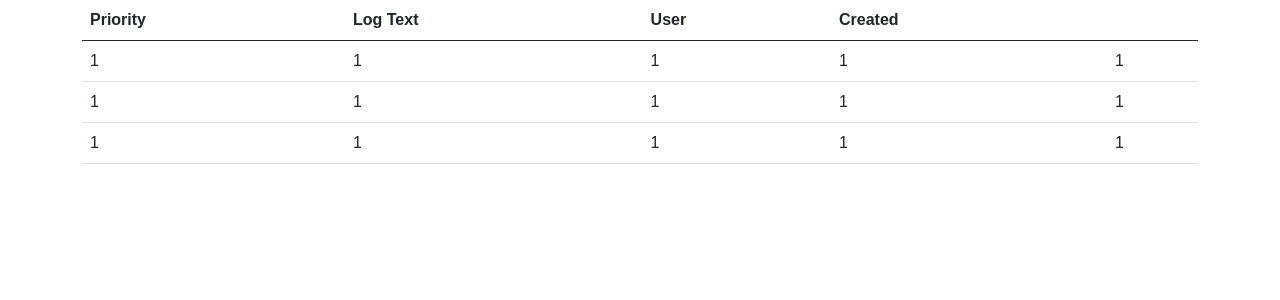
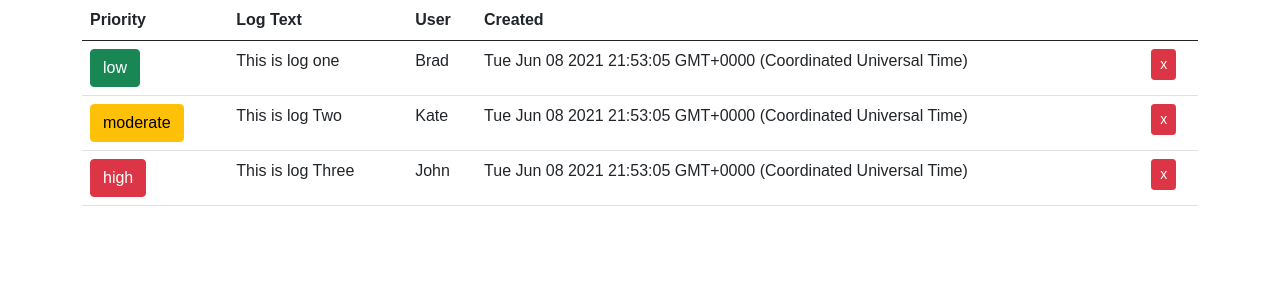
Before and after one commit to EngineerMohamedElhoussieny/electron-projects, a React app in the folder BugLoger/: page / in a window 1280 px wide. Shown: the top 300 px of the page. Built offline with nearby package versions, Linux system fonts and the light colour scheme; the HTML template or start-up script is replaced by a standard one.

Commit message:
logitem-component

```diff
--- a/BugLoger/src/components/App.js
+++ b/BugLoger/src/components/App.js
@@ -6,20 +6,20 @@
 const App = () => {
 	const [logs,setLogs]=useState([
 		{
-			id:1,
+			_id:1,
 			text:'This is log one',
 			priority:'low',
 			user:'Brad',
 			created:new Date().toString(),
 		},
 		{
-			id:2,
+			_id:2,
 			text:'This is log Two',
 			priority:'moderate',
 			user:'Kate',
 			created:new Date().toString(),
 		},{
-			id:3,
+			_id:3,
 			text:'This is log Three',
 			priority:'high',
 			user:'John',
@@ -39,8 +39,8 @@
 					</tr>
 				</thead>
 				<tbody>
-					{ logs.map((log,index)=>
-						<LogItem key={index} />
+					{ logs.map((log)=>
+						<LogItem log={log} key={log._id} />
 					)}
 				</tbody>
 			</Table>
--- a/BugLoger/src/components/LogItem.js
+++ b/BugLoger/src/components/LogItem.js
@@ -1,13 +1,29 @@
 import React from 'react'
+import {Button,Badge} from 'react-bootstrap'
 
-const LogItem = () => {
+const LogItem = ({log:{_id,priority,user,text,created}}) => {
+    const setVariant=()=>{
+        console.log(priority);
+        if(priority === 'high'){
+            return 'danger'
+        }else if (priority === 'moderate'){
+            return 'warning'
+        }else {
+            return 'success'
+        }
+    }
+
     return (
         <tr>
-            <td>1</td>
-            <td>1</td>
-            <td>1</td>
-            <td>1</td>
-            <td>1</td>
+            <td><Button variant={setVariant()}>{priority}</Button></td>
+            <td>{text}</td>
+            <td>{user}</td>
+            <td>{created}</td>
+            <td>
+                <Button variant="danger" size='sm'>
+                    x
+                </Button>
+            </td>
         </tr>
     )
 }
```
